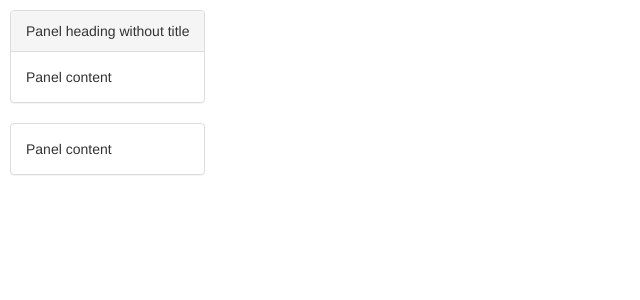
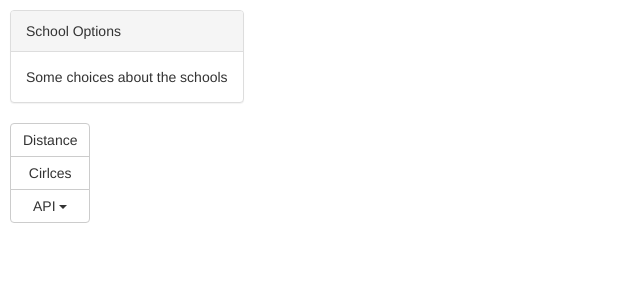
Before and after one commit to hawk-sf/school_me, a Flask app: template app/templates/map.html in a window 1280 px wide. Shown: the top 300 px of the page, without its empty margins (0-640 px from the left). Run offline with Flask 2, Linux system fonts and the light colour scheme; the template is opened without the code that fills it: values that come from a table or form of the project are taken from there, others are empty; parts of the project's set-up code (start-up, migrations or seed data) failed here and were passed over; some libraries are stand-ins or nearby versions.

Commit message:
data circle functionality base, using base/growth api scores

```diff
--- a/app/api/forms.py
+++ b/app/api/forms.py
@@ -1,5 +1,5 @@
 from flask.ext.wtf      import Form
-from wtforms            import IntegerField, StringField, SelectMultipleField
+from wtforms            import StringField, SelectField, SelectMultipleField
 from wtforms.validators import Required
 
 
@@ -11,9 +11,9 @@ class SchoolsForm(Form):
 
 class BaseAPIForm(Form):
     cds_code = StringField(u'CDS Code', validators=[Required()])
-    year     = IntegerField(u'Year')
+    year     = SelectField(u'Year', validators=[Required()])
 
 
 class GrowthAPIForm(Form):
     cds_code = StringField(u'CDS Code', validators=[Required()])
-    year     = IntegerField(u'Year')
+    year     = SelectField(u'Year', validators=[Required()])
--- a/app/static/js/map.js
+++ b/app/static/js/map.js
@@ -18,6 +18,7 @@ function getGeoJSONFeature(school) {
                  properties: {
                               title:           school.school,
                               description:     description,
+                              cdsCode:         school.cdsCode,
                               'marker-color':  '#1087bf',
                               'marker-symbol': school.levelCode[0].toLowerCase()
                               }
@@ -31,12 +32,13 @@ $(window).on('load', function() {
                          {zoomControl: false}).setView([37.742, -122.445], 13);
   new L.Control.Zoom({ position: 'topright' }).addTo(map);
   var schoolLayer = L.mapbox.featureLayer().addTo(map);
-  var dataLayer   = L.mapbox.featureLayer().addTo(map);
+  var dataCircles = [];
+  var dataLabels  = [];
 
   function getSchool(cdsCode) {
     $.ajax({
       type: 'GET',
-      url:  '/api/school/' + cdsCode,
+      url:  '/api/schools/' + cdsCode,
     }).success(function(school) {
       var geojson     = getGeoJSONFeature(school);
       var schoolLayer = L.mapbox.featureLayer().addTo(map);
@@ -59,7 +61,7 @@ $(window).on('load', function() {
                       '&zip_code=' + zipCode +
                       levels);
     $.ajax({
-      type: 'POST',
+      type: 'GET',
       url:  '/api/map_schools',
       data: dataString
     }).success(function(results) {
@@ -86,6 +88,82 @@ $(window).on('load', function() {
       homeLayer.setGeoJSON(homeGeojson);
       $('#address_modal').modal('hide');
       $('button#submit_address').prop('disabled', false);
+    });
+  }
+
+  function getBaseAPIs(year) {
+    var geojson = schoolLayer.getGeoJSON();
+    $.each(geojson.features, function(n, feature) {
+      var cdsCode = feature.properties.cdsCode;
+      var dataString = ('cds_code=' + cdsCode +
+                        '&year='   + year);
+      $.ajax({
+        type:  'GET',
+        url:   '/api/base_apis',
+        data:  dataString,
+        async: false
+      }).success(function(results) {
+        feature.properties.circleArea = results.apib;
+      });
+    });
+  }
+
+  function getGrowthAPIs(year) {
+    var geojson = schoolLayer.getGeoJSON();
+    $.each(geojson.features, function(n, feature) {
+      var cdsCode = feature.properties.cdsCode;
+      var dataString = ('cds_code=' + cdsCode +
+                        '&year='   + year);
+      $.ajax({
+        type:  'GET',
+        url:   '/api/growth_apis',
+        data:  dataString,
+        async: false
+      }).success(function(results) {
+        feature.properties.circleArea = results.growth;
+      });
+    });
+  }
+
+  function setDataCircles() {
+    $.each(dataCircles, function(idx, circle) {
+      map.removeLayer(circle);
+    });
+    $.each(dataLabels, function(idx, label) {
+      map.removeLayer(label);
+    });
+    var geojson = schoolLayer.getGeoJSON();
+    $.each(geojson.features, function(n, feature) {
+      var radius = Math.sqrt(feature.properties.circleArea * 1000/Math.PI);
+      try {
+        var circle = L.circle(
+                              feature.geometry.coordinates.reverse(),
+                              radius,
+                              {
+                               color:       'purple',
+                               weight:      .5,
+                               fillColor:   '#c091e6',
+                               fillOpacity: 0.75,
+                               // zIndexOffset: 999
+                              }
+                             ).bindPopup(feature.properties.circleArea.toString()).addTo(map);
+        dataCircles.push(circle);
+        var icon  = L.divIcon({
+                               html:      feature.properties.circleArea,
+                               className: 'dataLabel'
+                              });
+        // var label = L.marker(feature.geometry.coordinates.reverse(),
+        //                      {
+        //                       icon:         icon,
+        //                       // zIndexOffset: 1000
+        //                      }).addTo(map);
+        // var label = L.marker(feature.geometry.coordinates.reverse())
+        //     .bindLabel(feature.properties.circleArea, { noHide: true })
+        //     .addTo(map);
+        // dataLabels.push(label);
+      } catch (e) {
+        console.log(e);
+      }
     });
   }
 
@@ -135,4 +213,46 @@ $(window).on('load', function() {
       getMapSchools();
     }
   });
+
+  $('body').on('click','a#base_api_year_options', function(e) {
+    e.stopPropagation();
+    $('#base_api_year_select').toggle();
+  });
+
+  $('select#base_api_year').click(function (e) {
+    e.stopPropagation();
+  });
+
+  $('body').on('click','button#view_base_api', function(e) {
+    $('button.view_data').prop('disabled', true);
+    var year = $("select#base_api_year").val();
+    getBaseAPIs(year);
+    setDataCircles();
+    $('button.view_data').prop('disabled', false);
+  });
+
+  $('body').on('click','a#growth_api_year_options', function(e) {
+    e.stopPropagation();
+    $('#growth_api_year_select').toggle();
+  });
+
+  $('body').on('click','button#view_growth_api', function(e) {
+    $('button.view_data').prop('disabled', true);
+    var year = $("select#growth_api_year").val();
+    getGrowthAPIs(year);
+    setDataCircles();
+    $('button.view_data').prop('disabled', false);
+  });
+
+  $('select#growth_api_year').click(function (e) {
+    e.stopPropagation();
+  });
+
+  $('body').on('click', 'button#distance_button', function() {
+    getBaseAPIs(2011);
+  });
+
+  $('body').on('click', 'button#circles_button', function() {
+    setDataCircles();
+  });
 })
--- a/app/templates/base.html
+++ b/app/templates/base.html
@@ -10,7 +10,7 @@
         <link href="{{ url_for('static', filename='bootstrap-3.3.5-dist/css/bootstrap.min.css') }}" rel="stylesheet">
         <script type="text/javascript" src="{{ url_for('static', filename='bootstrap-3.3.5-dist/js/bootstrap.min.js') }}"></script>
         {% if map %}
-             <script src='http://api.tiles.mapbox.com/mapbox.js/v2.2.1/mapbox.js'></script>
+            <script src='http://api.tiles.mapbox.com/mapbox.js/v2.2.1/mapbox.js'></script>
             <link href='http://api.tiles.mapbox.com/mapbox.js/v2.2.1/mapbox.css' rel='stylesheet' />
         {% endif %}
     </head>
--- a/app/templates/map.html
+++ b/app/templates/map.html
@@ -8,15 +8,47 @@
 
 <div class='overlay'>
     <div class="panel panel-default">
-        <div class="panel-heading">Panel heading without title</div>
+        <div class="panel-heading">School Options</div>
         <div class="panel-body">
-          Panel content
+          Some choices about the schools
         </div>
     </div>
-    <div class="panel panel-default">
-        <!-- <div class="panel-heading">Panel heading without title</div> -->
-        <div class="panel-body">
-          Panel content
+
+    <div class="btn-group-vertical" role="group" aria-label="...">
+        <button id="distance_button" type="button" class="btn btn-block btn-default">
+            Distance
+        </button>
+        <button id="circles_button" type="button" class="btn btn-block btn-default">Cirlces</button>
+
+        <div class="btn-group" role="group">
+            <button type="button" class="btn btn-block btn-default dropdown-toggle" data-toggle="dropdown" aria-haspopup="true" aria-expanded="false">
+                API
+                <span class="caret"></span>
+            </button>
+            <ul class="dropdown-menu">
+                <li><a id="base_api_year_options" href="#">Base</a></li>
+                <div id="base_api_year_select" style="display:none; padding:10px">
+                    <form class="form-inline">
+                        <div class="input-group">
+                            {{ render_field(base_api_form.year, class="form-control", label_visible=false, id='base_api_year') }}
+                        </div>
+                        <button id="view_base_api" class="btn btn-default view_data" type="button">
+                            <span class="glyphicon glyphicon-eye-open"></span>
+                        </button>
+                    </form>
+                </div>
+                <li><a id="growth_api_year_options" href="#">Growth</a></li>
+                <div id="growth_api_year_select" style="display:none; padding:10px">
+                    <form class="form-inline">
+                        <div class="input-group">
+                            {{ render_field(growth_api_form.year, class="form-control", label_visible=false, id='growth_api_year') }}
+                        </div>
+                        <button id="view_growth_api" class="btn btn-default view_data" type="button">
+                            <span class="glyphicon glyphicon-eye-open"></span>
+                        </button>
+                    </form>
+                </div>
+            </ul>
         </div>
     </div>
 </div>
--- a/requirements.txt
+++ b/requirements.txt
@@ -22,6 +22,7 @@ ipaddress==1.0.14
 ipython==3.2.0
 itsdangerous==0.24
 ndg-httpsclient==0.4.0
+numpy==1.9.2
 pyOpenSSL==0.15.1
 pyasn1==0.1.8
 pycparser==2.14
```
Also changed, not shown: app/api/views.py (+37 -24 lines), app/main/views.py (+19 -8 lines).
